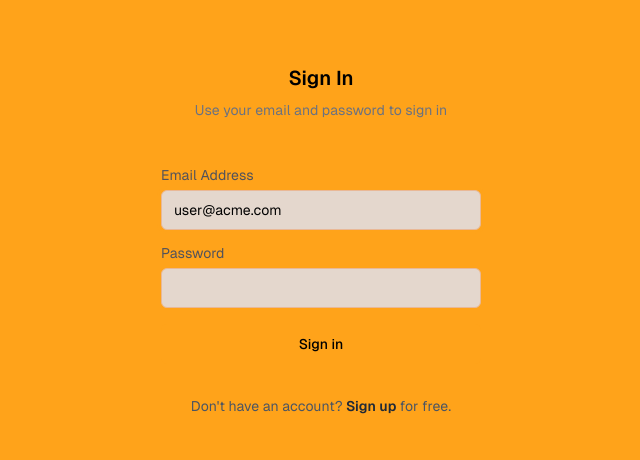
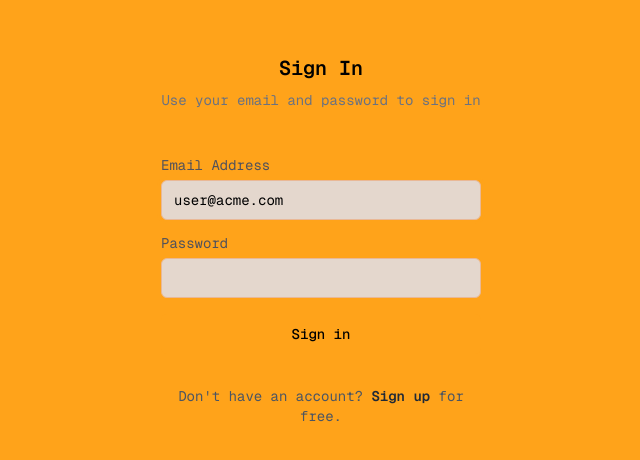
Before and after one commit to zetareticula/klever-nextjs-ai, a Next.js app: page /login in a window 1280 px wide. Shown: the part 160-620 px from the top of the page, without its empty margins (319-959 px from the left). Built offline with nearby package versions, Linux system fonts and the light colour scheme.

Commit message:
change font
from geist to aptos

```diff
--- a/app/globals.css
+++ b/app/globals.css
@@ -100,23 +100,27 @@
     }
 
     body {
+        font-family: "Aptos", sans-serif;
+        font-size: 1.25rem;
+        color: black !important;
         background: linear-gradient(to right, hsl(36, 100%, 55%), hsl(25, 65%, 75%));
         @apply text-foreground;
     }
 
     .dark body {
+        color: black !important;
         background: linear-gradient(to right, hsl(36, 80%, 40%), hsl(25, 65%, 55%));
     }
 
     @font-face {
-        font-family: "geist";
+        font-family: "Aptos";
         font-style: normal;
         font-weight: 100 900;
-        src: url(/fonts/geist.woff2) format("woff2");
+        src: url(/fonts/aptos.woff2) format("woff2");
     }
 
     @font-face {
-        font-family: "geist-mono";
+        font-family: "Aptos";
         font-style: normal;
         font-weight: 100 900;
         src: url(/fonts/geist-mono.woff2) format("woff2");
```
